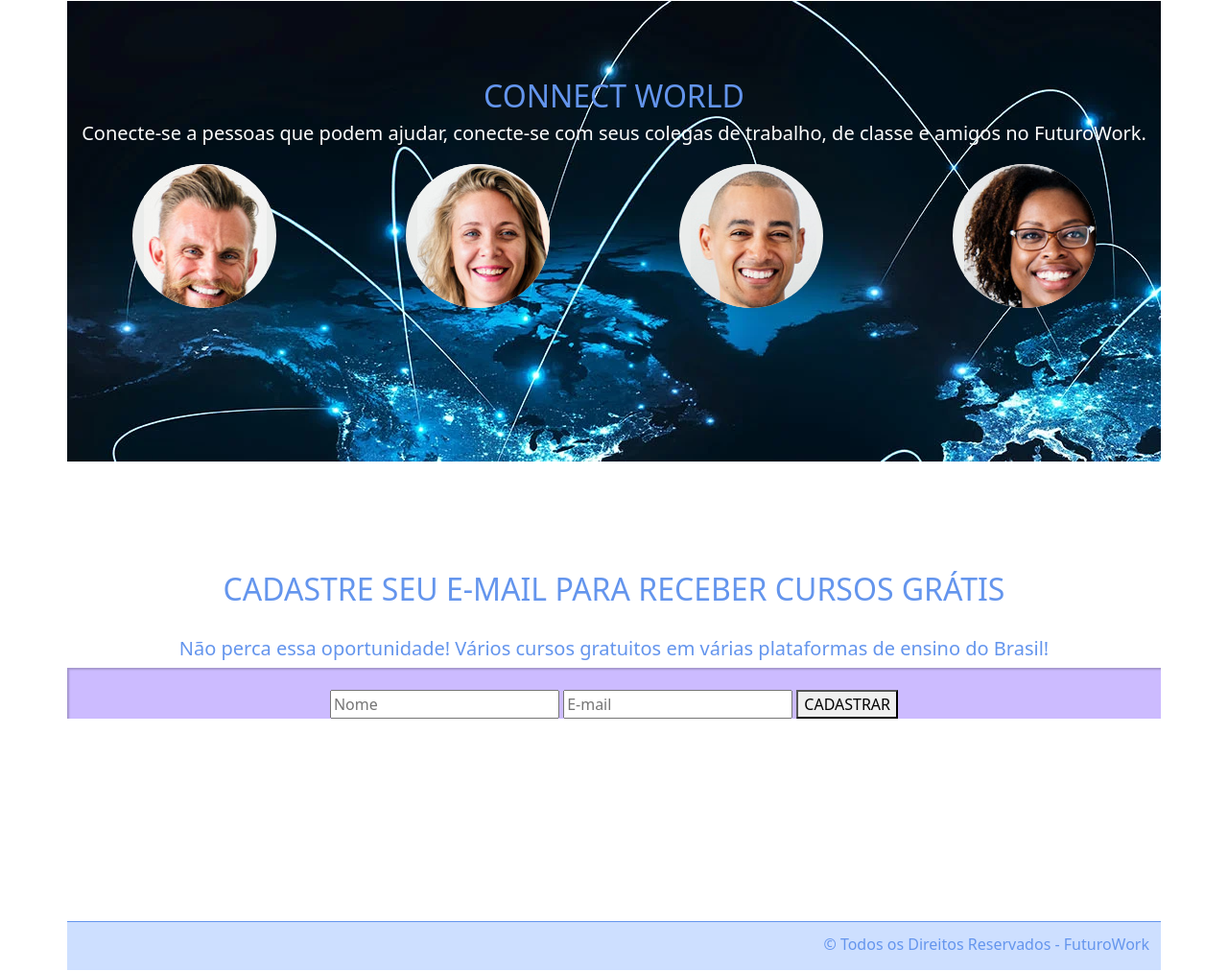
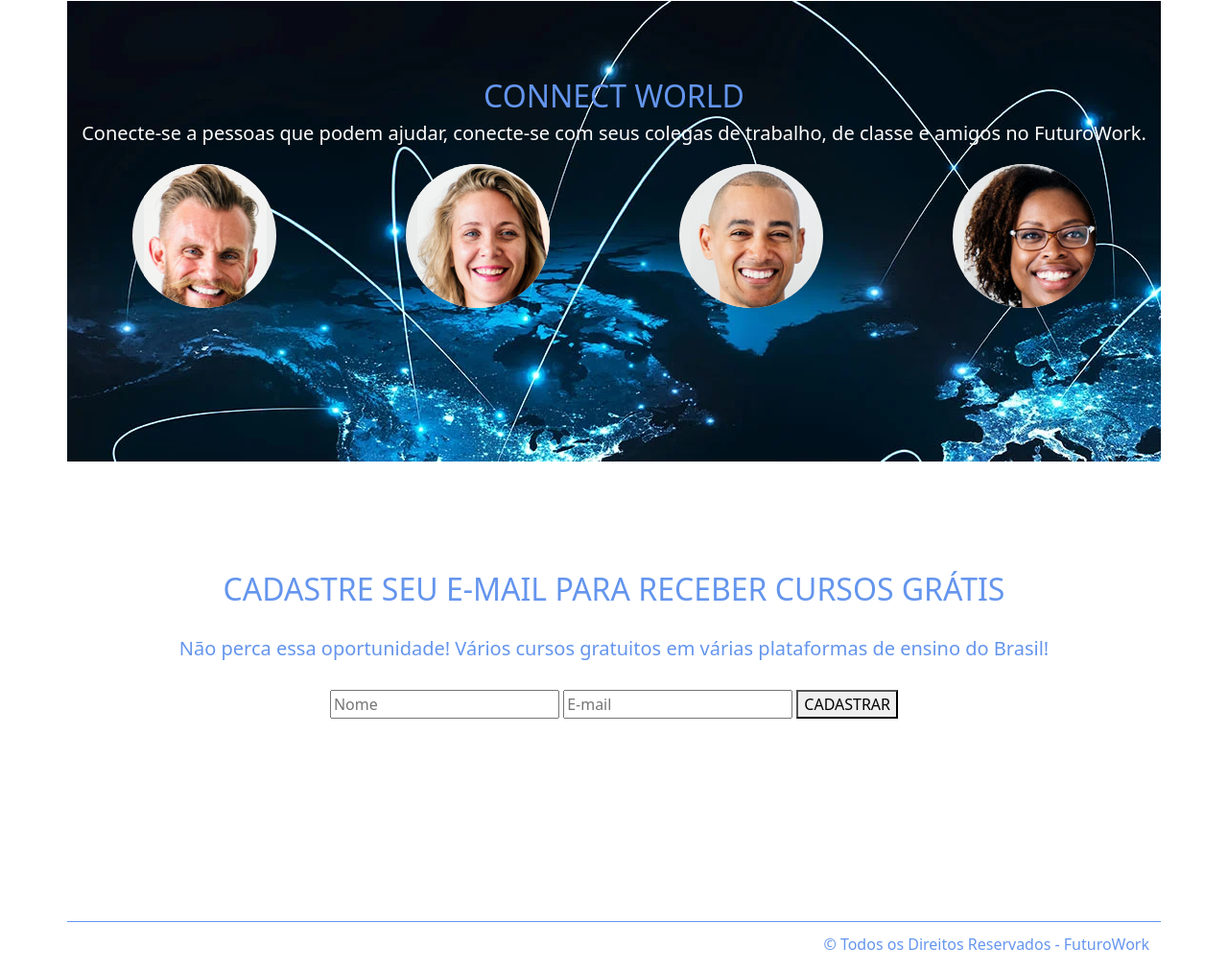
Before and after one commit to alexxmtt/trabalho-av1-main, a plain HTML site: page index.html in a window 1280 px wide. Shown: the part 1919-2931 px from the top of the page at 96% size. Drawn offline with nearby package versions, Linux system fonts and the light colour scheme.

Commit message:
Pronto
Tá tentando fazer uma coisa e não deu muito certo ... heheh

```diff
--- a/index.html
+++ b/index.html
@@ -216,10 +216,6 @@
             padding-top: 2%;
         }
 
-        .cadastro {
-            background: #ccbbff;
-            box-shadow: inset 2px 2px 2px rgba(0,0,0,0.2);
-            text-shadow: none;
         }
 
         /* Rodapé */
```
